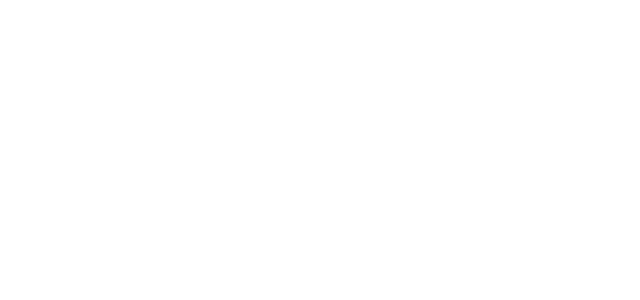
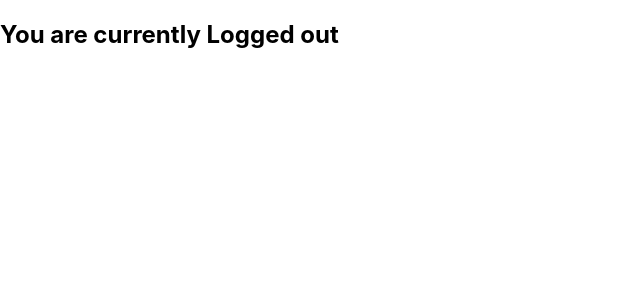
Before and after one commit to jakazzy/authapp, a React (Create React App) app: page /logout in a window 1280 px wide. Shown: the top 300 px of the page, without its empty margins (0-640 px from the left). Built offline with nearby package versions, Linux system fonts and the light colour scheme.

Commit message:
add logout file

```diff
--- a/src/App.js
+++ b/src/App.js
@@ -2,6 +2,7 @@
 import Login from './auth/Login';
 import Signup from './auth/Signup';
 import { BrowserRouter, Switch, Route } from 'react-router-dom';
+import Logout from './Logout'
 
 
 class App extends Component{
@@ -13,6 +14,7 @@
           <Switch>
             <Route exact path="/" component={ Login }/>
             <Route exact  path="/signup" component={ Signup }/>
+            <Route path="/logout"  component={ Logout }/>
           </Switch>
         </div>
       </BrowserRouter>
--- a/src/Dashboard.js
+++ b/src/Dashboard.js
@@ -1,5 +1,6 @@
 import React, { Component} from 'react';
-import avatar from './images/avatar.svg'
+import avatar from './images/avatar.svg';
+import { Link } from 'react-router-dom';
 
 
 class Dashboard extends Component{
@@ -17,6 +18,8 @@
                 <li className="dashboard-item"><a href="dashboard.htm">Dashboard</a></li>
                 <li className="dashboard-item"><a href="account.html">Account</a></li>
                 <li className="dashboard-item"><a href="recurring.html">Recurring Revenue</a></li>
+                <Link to="/logout"> Logout</Link>
+
             </ul>
         </div>
 
--- /dev/null
+++ b/src/Logout.js
@@ -0,0 +1,11 @@
+import React from 'react';
+
+const Logout =() =>{
+    return(
+        <div>
+            <h2>You are currently Logged out</h2>
+        </div>
+    )
+}
+
+export default Logout
--- a/src/auth/Login.js
+++ b/src/auth/Login.js
@@ -3,9 +3,11 @@
 
 
 class Login extends Component{
+
 state ={
     username: "",
-    password: ""
+    password: "",
+    userLoggedIn: false
 }
 
 handleChange=(e) =>{
```
